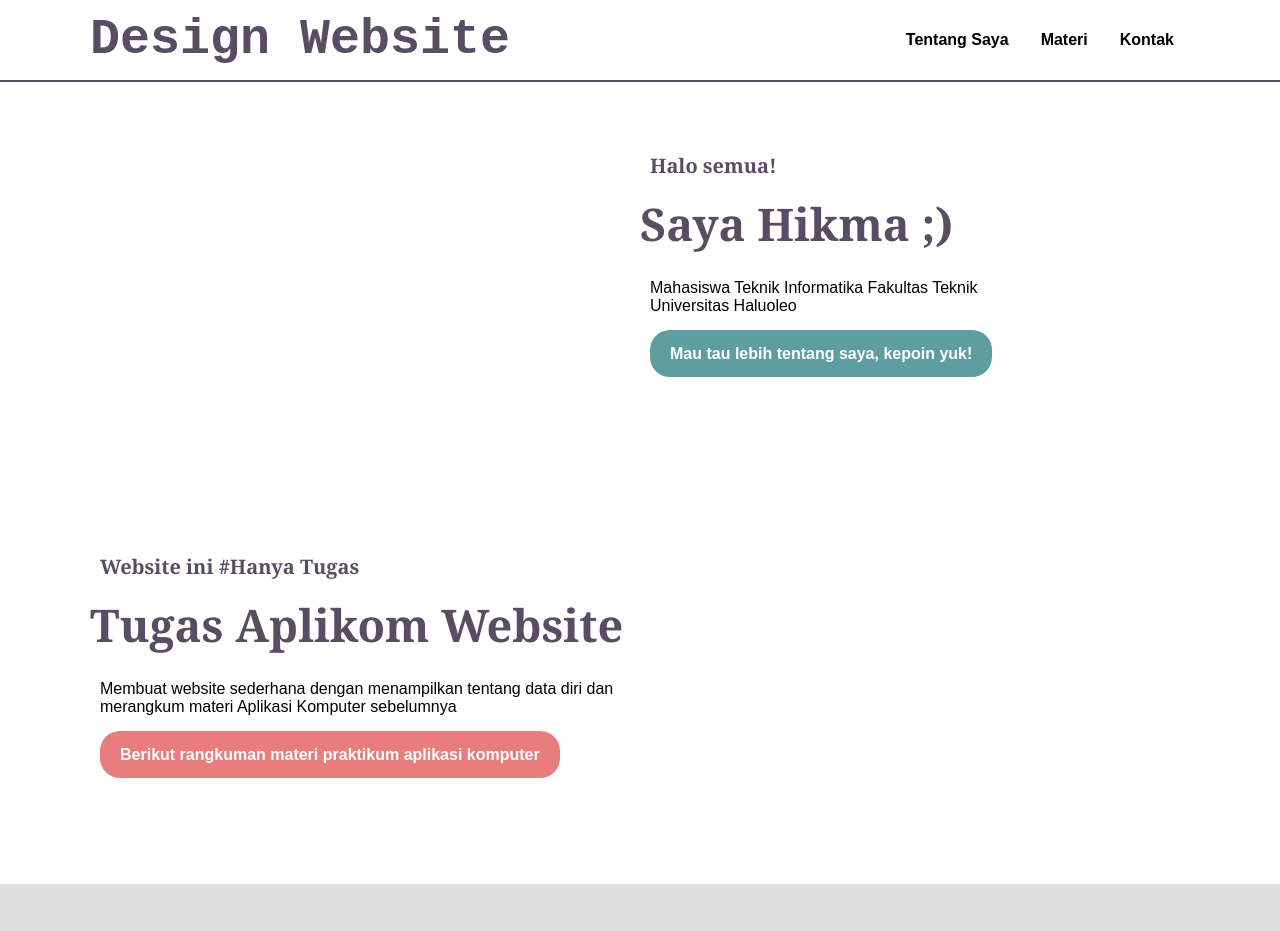
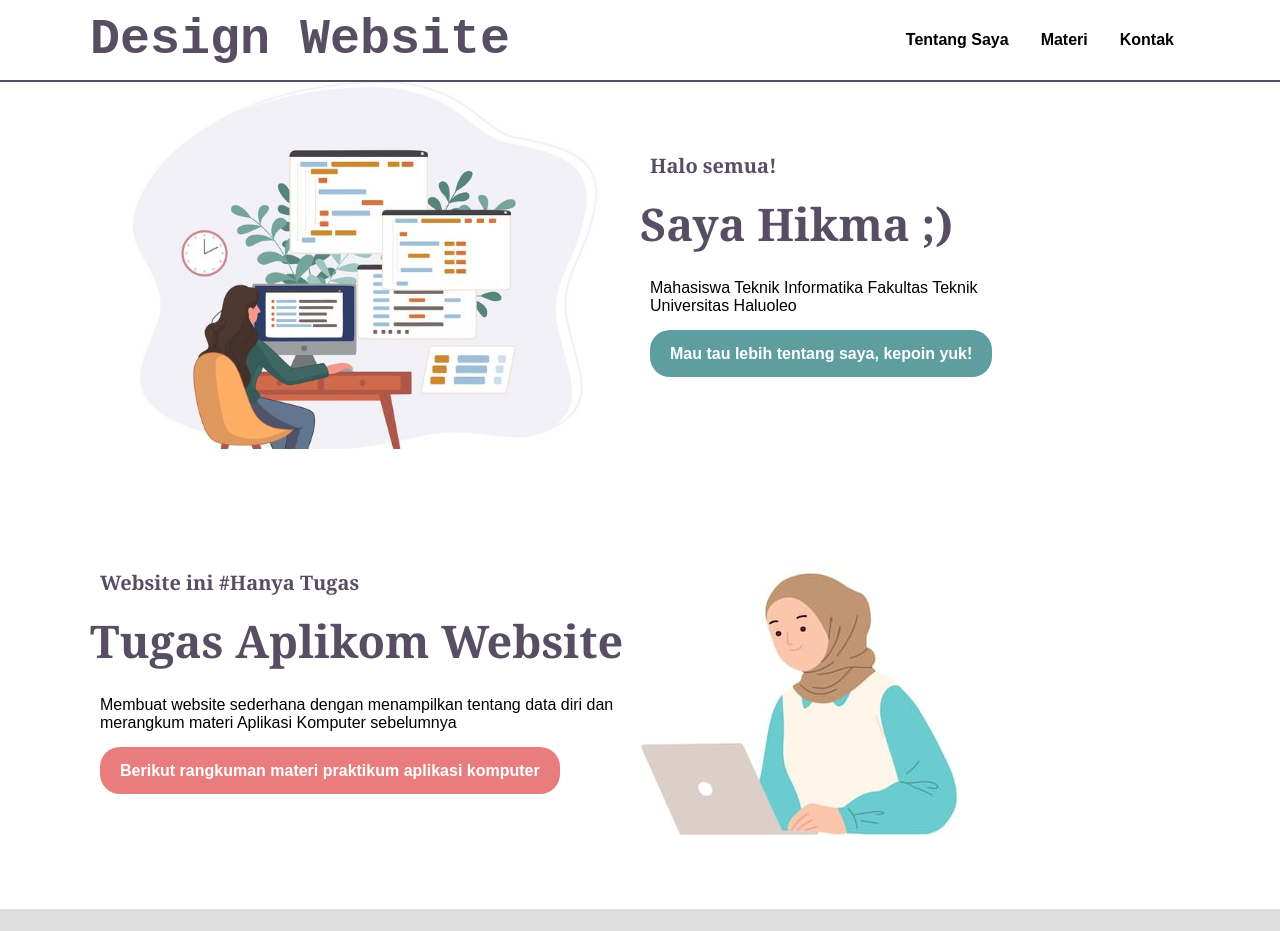
Before and after one commit to hikma221/hikma21.github.io, a plain HTML site: page index.html in a window 1280 px wide. Shown: the top 931 px of the page. Drawn offline with Linux system fonts and the light colour scheme.

Commit message:
Update index.html

```diff
--- a/index.html
+++ b/index.html
@@ -5,7 +5,7 @@
     <meta http-equiv="X-UA-Compatible" content="IE=edge">
     <meta name="viewport" content="width=device-width, initial-scale=1.0">
     <title>Aplikom Web</title>
-    <link rel="stylesheet" href="style.css">
+    <link rel="stylesheet" href="./style.css">
 </head>
 <body>
     <nav>
@@ -23,7 +23,7 @@
     <div class="wrapper">
         <!--untuk home-->
         <section id="home">
-            <img src="aplikom/apli.jpg" alt="">
+            <img src="./apli.jpg" alt="">
             <div class="kolom">
                 <p class="deskripsi">Halo semua!</p>
                 <h2>Saya Hikma ;) </h2>
@@ -41,7 +41,7 @@
                 <p>Membuat website sederhana dengan menampilkan tentang data diri dan <br> merangkum materi Aplikasi Komputer sebelumnya</p>
                 <p><a href="https://drive.google.com/folderview?id=1eh_d56hOSYAoR9iFKnU6PY1eThJp87dI" class="tbl-pink">Berikut rangkuman materi praktikum aplikasi komputer</a></p>
             </div>
-            <img src="aplikom/Gambar WhatsApp 2022-12-10 pukul 21.19.11.jpg" alt="">
+            <img src="./Gambar WhatsApp 2022-12-10 pukul 21.19.11.jpg" alt="">
         </section>
     </div>
 
```
